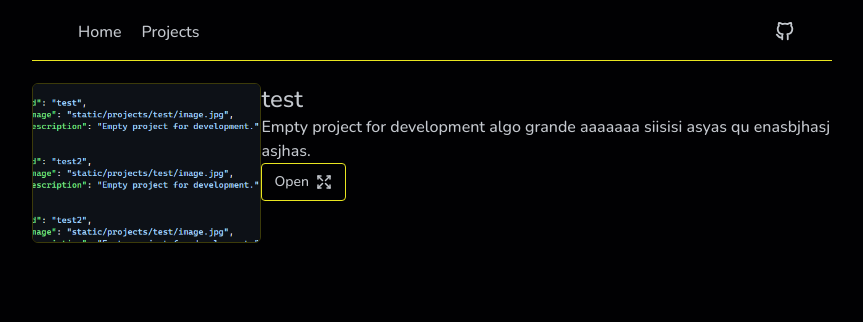
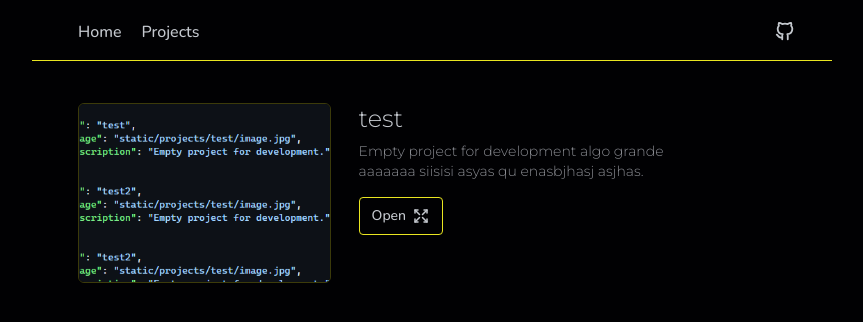
Before and after one commit to drlncode/JavaScript-Collection, a React (Vite) app: page /projects/test in a window 1280 px wide. Shown: the top 322 px of the page, without its empty margins (208-1071 px from the left). Built offline with nearby package versions, Linux system fonts and the light colour scheme.

Commit message:
add: project page content (3/?).

```diff
--- a/src/components/Header.tsx
+++ b/src/components/Header.tsx
@@ -1,5 +1,6 @@
 import { Link } from 'react-router-dom';
 import { GithubIcon } from '@/components/Icons';
+import { ExternalLink } from '@/components/ExternalLink';
 
 export default function Header() {
     return (
@@ -10,14 +11,11 @@ export default function Header() {
                     <Link to='/projects' className='hover:text-main-yellow'>Projects</Link>
                 </div>
                 <div className='transition-all duration-standar hover:scale-[1.15] hover:text-main-yellow/90'>
-                    <a
-                        href='https://github.com/drlncode/JavaScript-Collection'
-                        target='_blank'
-                    >
+                    <ExternalLink to='https://github.com/drlncode/JavaScript-Collection'>
                         <div>
                             <GithubIcon size={22} />
                         </div>
-                    </a>
+                    </ExternalLink>
                 </div>
             </div>
         </header>
--- a/src/components/TriggerButton.tsx
+++ b/src/components/TriggerButton.tsx
@@ -16,7 +16,9 @@ export function TriggerButton({ label, icon, className, clickHandler }: Props) {
                 className
             )}
         >
-            <div>{ label || 'Click' }</div>
+            <div>
+                <p>{ label || 'Click' }</p>
+            </div>
             { icon && <div>{ icon }</div> }
         </button>
     );
--- a/src/pages/Project.tsx
+++ b/src/pages/Project.tsx
@@ -13,14 +13,14 @@ export default function ProjectPage() {
 
     const { project } = projectValidation;
 
-    const clickHandler = () => {
+    const openClickHandler = () => {
         console.log('Yay open');
     }
 
     return (
-        <section className='pt-5'>
-            <div className='flex'>
-                <div className='overflow-hidden flex justify-center items-center w-[250px] h-[160px] rounded-md border border-main-yellow/25'>
+        <section className='pt-10 font-montserrat-300'>
+            <div className='flex flex-col gap-3 px-[46px] content:flex-row'>
+                <div className='w-full h-[180px] overflow-hidden flex justify-center items-center content:w-[350px] rounded-md border border-main-yellow/25'>
                     <div className='w-full h-full'>
                         <img
                             className='w-full h-full object-cover'
@@ -30,18 +30,18 @@ export default function ProjectPage() {
                         />
                     </div>
                 </div>
-                <div className='flex flex-col'>
-                    <div className='flex flex-col'>
+                <div className='flex flex-col gap-4 content:pl-4'>
+                    <div className='flex flex-col gap-1.5 content:w-3/4'>
                         <div className='text-2xl'>
                             <h3>{ project.id }</h3>
                         </div>
-                        <div>
+                        <div className='text-main-white/70 text-sm'>
                             <p>{ project.description }</p>
                         </div>
                     </div>
-                    <div>
+                    <div className='font-nunito-500'>
                         <TriggerButton
-                            clickHandler={clickHandler}
+                            clickHandler={openClickHandler}
                             className='text-main-white text-sm gap-1.5 px-3'
                             label='Open'
                             icon={<ArrowsMaximizeIcon size={18} />}
--- a/src/pages/Projects.tsx
+++ b/src/pages/Projects.tsx
@@ -3,6 +3,10 @@ import ProjectItem from '@/components/ProjectItem';
 
 export default function ProjectsPage() {
     const projects = useProjects();
+
+    if (!projects.length) {
+        return <h1>No projects already.</h1>
+    }
 
     return (
         <section className='pl-1 pr-2'>
```
